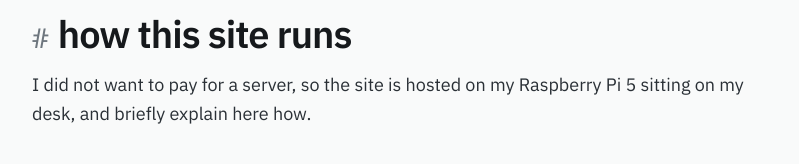
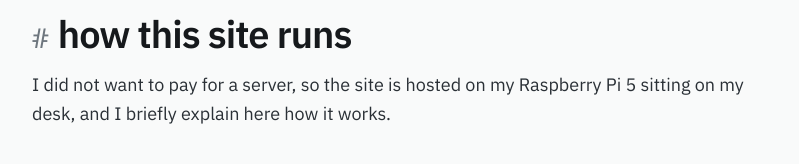
Before and after one commit to Titouaaaan/pi5-app, a Next.js app in the folder my-app/: page /colophon in a window 1280 px wide. Shown: the part 132-296 px from the top of the page, without its empty margins (240-1039 px from the left). Built offline with nearby package versions, Linux system fonts and the light colour scheme; no server answers.

Commit message:
content: colophon intro wording

```diff
--- a/my-app/app/colophon/page.tsx
+++ b/my-app/app/colophon/page.tsx
@@ -34,7 +34,7 @@ export default function ColophonPage() {
           how this site runs
         </h1>
         <p className="text-[18px] leading-relaxed text-body">
-          I did not want to pay for a server, so the site is hosted on my Raspberry Pi 5 sitting on my desk, and briefly explain here how.
+          I did not want to pay for a server, so the site is hosted on my Raspberry Pi 5 sitting on my desk, and I briefly explain here how it works.
         </p>
       </section>
 
```
